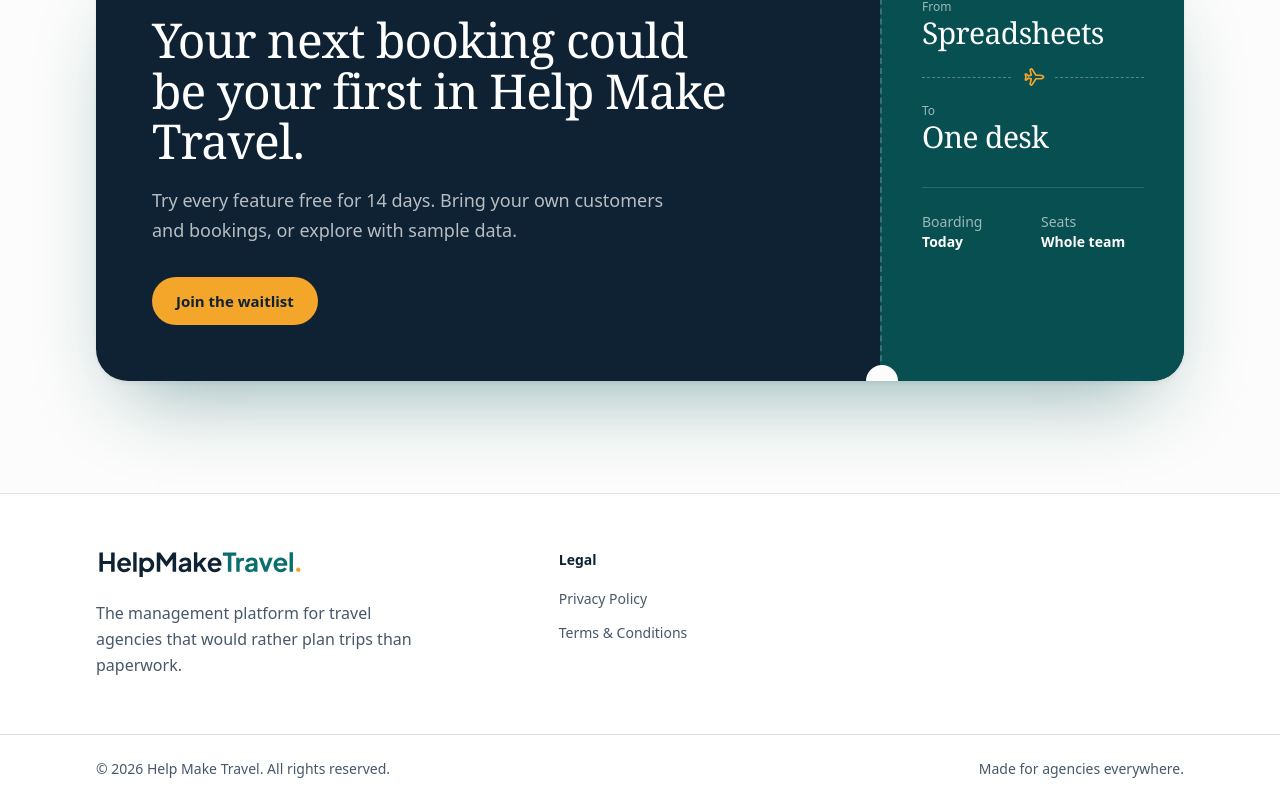
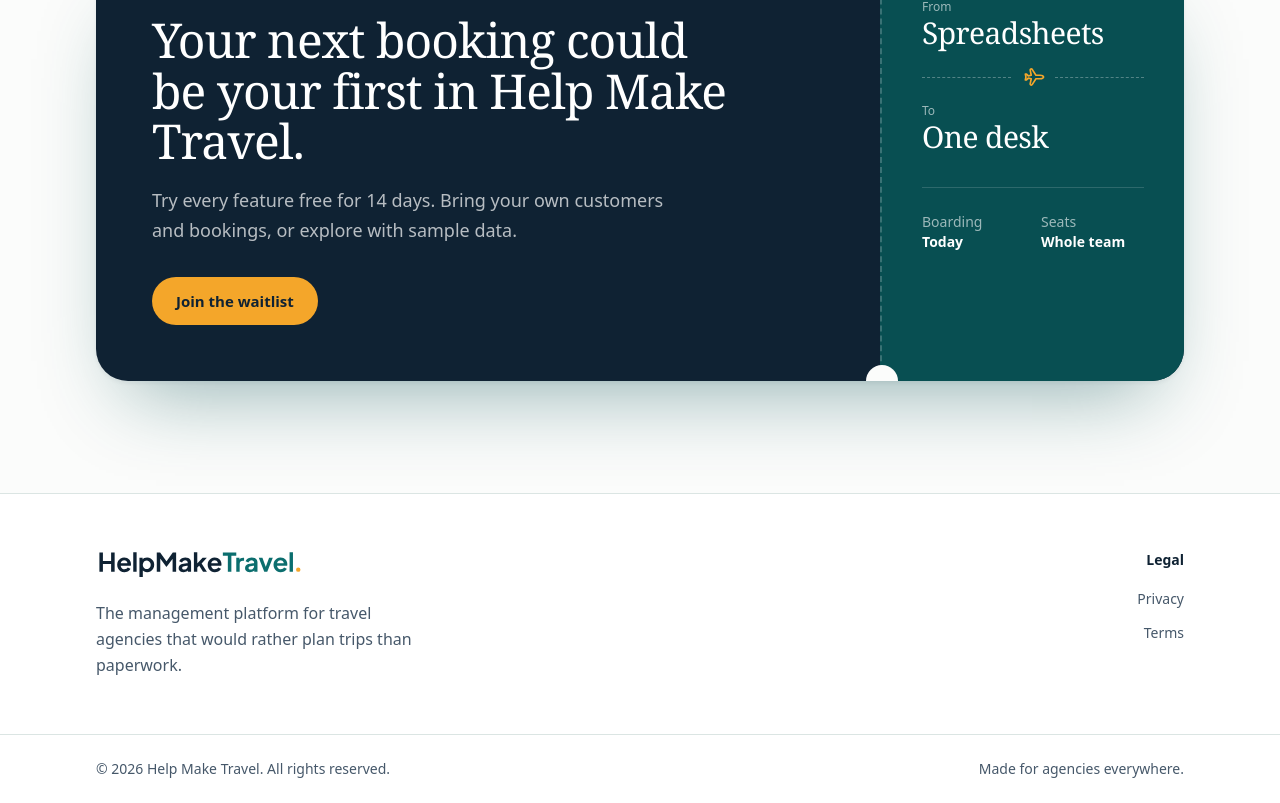
Before and after one commit to bishal-dd/travel-agency-management-frontend, a Next.js app: page / in a window 1280 px wide. Shown: the part 4635-5438 px from the top of the page. Built offline with nearby package versions, Linux system fonts and the light colour scheme.

Commit message:
fix link position

```diff
--- a/src/features/landing-page/ui/Footer.tsx
+++ b/src/features/landing-page/ui/Footer.tsx
@@ -5,8 +5,8 @@ const columns = [
   {
     title: "Legal",
     links: [
-      { label: "Privacy Policy", href: "/privacy-policy" },
-      { label: "Terms & Conditions", href: "/terms-and-conditions" },
+      { label: "Privacy", href: "/privacy-policy" },
+      { label: "Terms", href: "/terms-and-conditions" },
     ],
   },
 ];
@@ -23,9 +23,9 @@ export function Footer() {
           </p>
         </div>
 
-        <div className="grid grid-cols-2 gap-8 sm:grid-cols-4 sm:justify-items-end">
+        <div className="flex gap-12 lg:justify-end">
           {columns.map((c) => (
-            <nav key={c.title} aria-label={c.title}>
+            <nav key={c.title} aria-label={c.title} className="lg:text-right">
               <h3 className="text-sm font-bold">{c.title}</h3>
               <ul className="mt-4 space-y-2.5">
                 {c.links.map((link) => (
```
